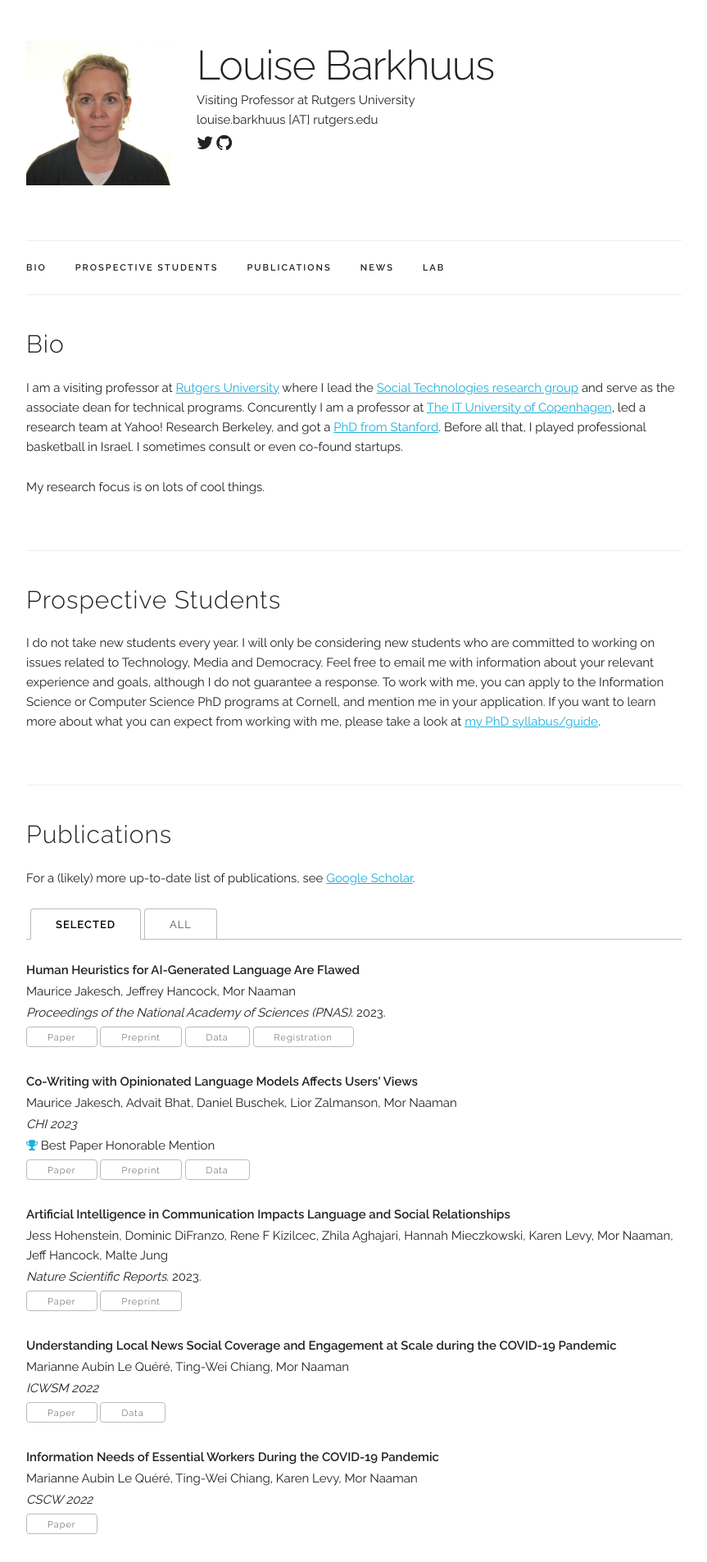
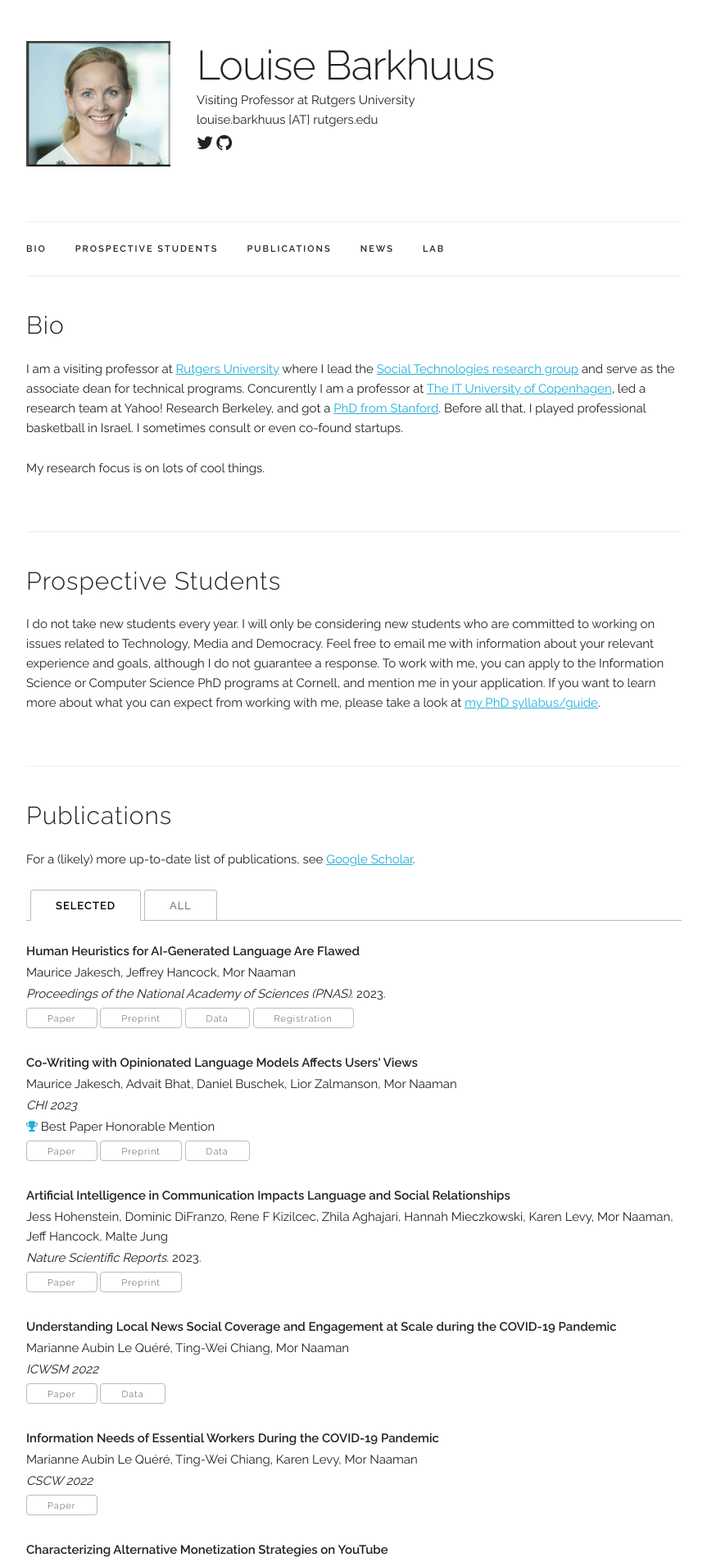
Before and after one commit to barkhuus/barkhuus.github.io, a Jekyll site: the page built from index.html, in a window 1280 px wide. Shown: the top 1905 px of the page at 82% size, without its empty margins (208-1071 px from the left). Built offline with Jekyll 4.4.1, drawn with Linux system fonts in a browser that asks for light colours.

Commit message:
Update main_info.yaml

```diff
--- a/_data/main_info.yaml
+++ b/_data/main_info.yaml
@@ -1,7 +1,7 @@
 name: "Louise Barkhuus"
 title: "Visiting Professor at Rutgers University"
 email: "louise.barkhuus [AT] rutgers.edu"
-profile_pic: "/assets/louise-barkhuus2022-visapicture.jpg"
+profile_pic: "/assets/barkhuus.jpg"
 twitter: "https://twitter.com/barkhuus"
 #linkedin: "https://www.linkedin.com/in/barkhuus"
 github: "https://github.com/barkhuus"
```
